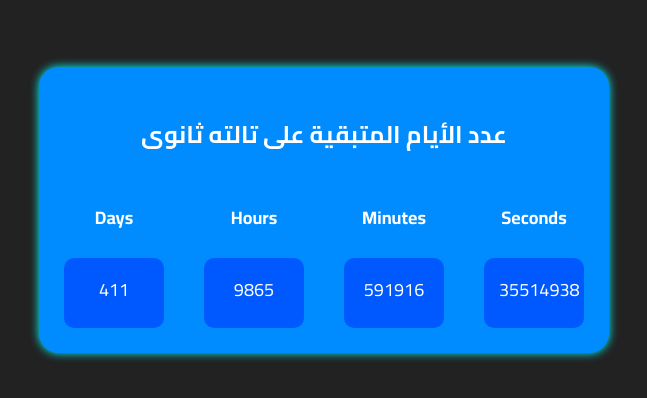
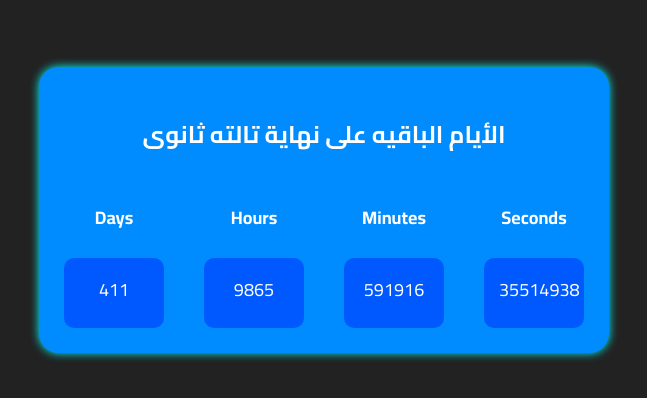
Before and after one commit to mahmodawad101/Counter, a plain HTML site: page index.html in a window 1280 px wide. Shown: the part 198-596 px from the top of the page, without its empty margins (316-963 px from the left). Drawn offline with Linux system fonts and the light colour scheme.

Commit message:
Update index.html

```diff
--- a/index.html
+++ b/index.html
@@ -10,7 +10,7 @@
 <body>
     <div class="wrapper">
         <div class="heading">
-        <h2>عدد الأيام المتبقية على تالته ثانوى</h2>
+        <h2>الأيام الباقيه على نهاية تالته ثانوى</h2>
         </div>
         <div class="time">
             <div class="days">
```
